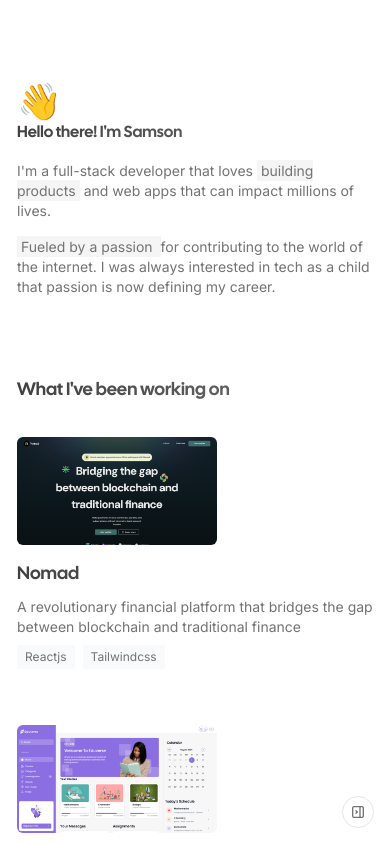
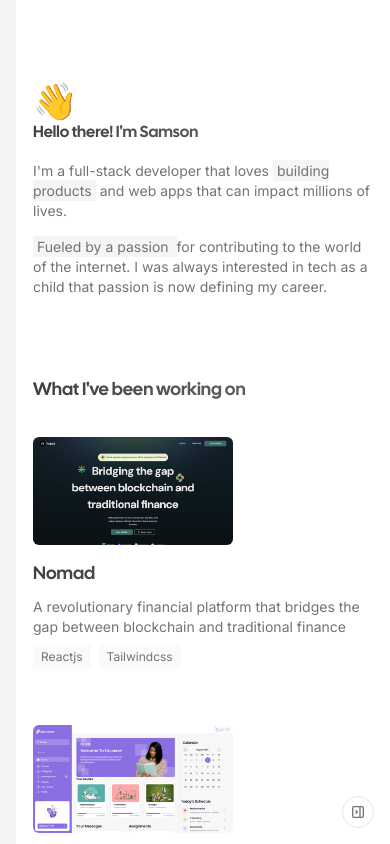
Before and after one commit to Superior212/superfolio, a Next.js app: page / in a window 390 px wide. Built offline with nearby package versions, Linux system fonts and the light colour scheme.

Commit message:
refactor: Update layout styles for better responsiveness

```diff
--- a/src/app/layout.tsx
+++ b/src/app/layout.tsx
@@ -29,7 +29,7 @@
           "flex antialiased h-screen overflow-hidden bg-gray-100"
         )}>
         <Sidebar />
-        <div className="lg:pl-2 lg:pt-2 bg-gray-100 flex-1 overflow-y-auto">
+        <div className="lg:pl-2 pl-4 lg:pt-2 bg-gray-100 flex-1 overflow-y-auto">
           <div className="flex-1 bg-white min-h-screen lg:rounded-tl-xl border border-transparent lg:border-neutral-200 overflow-y-auto">
             {children}
             <Footer />
```
